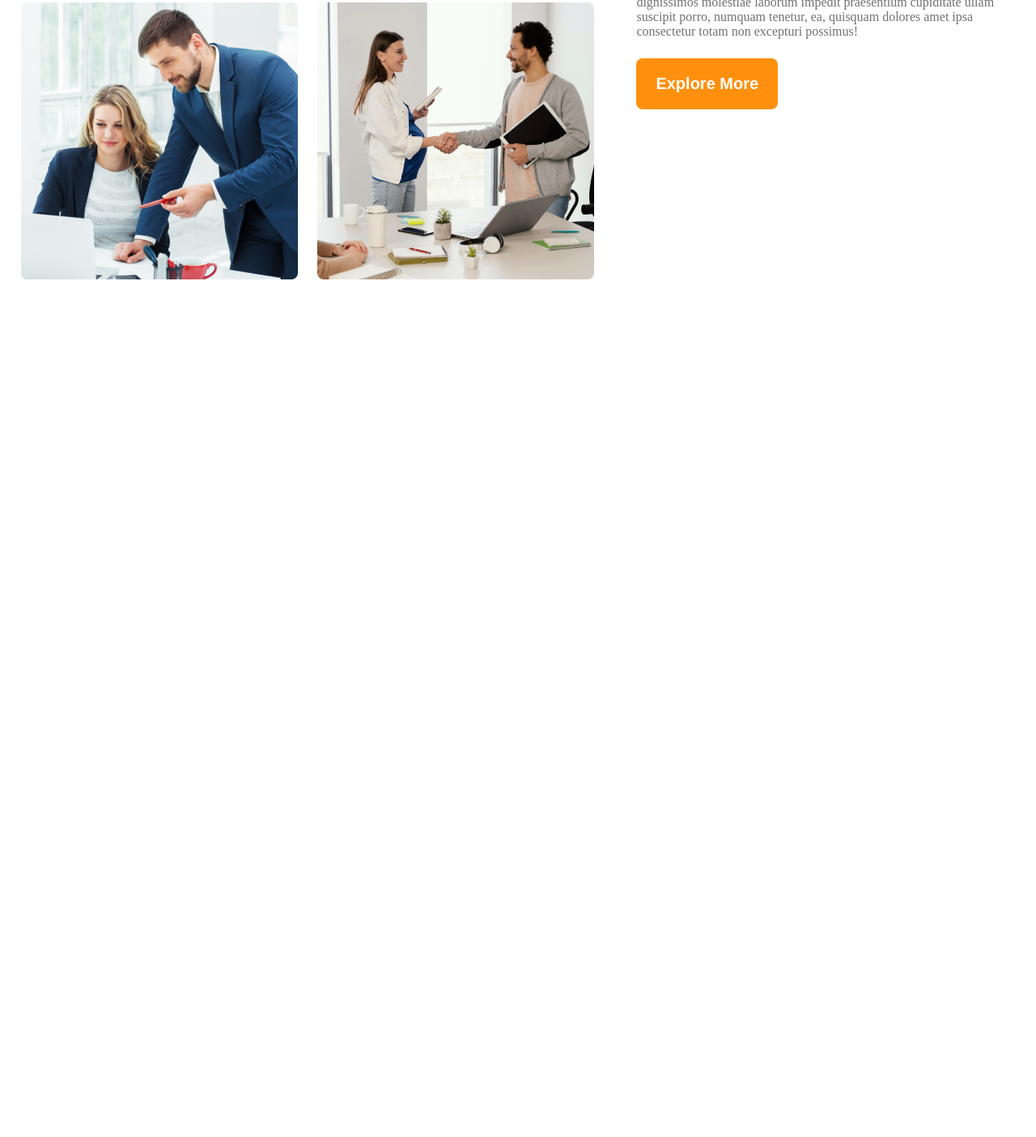
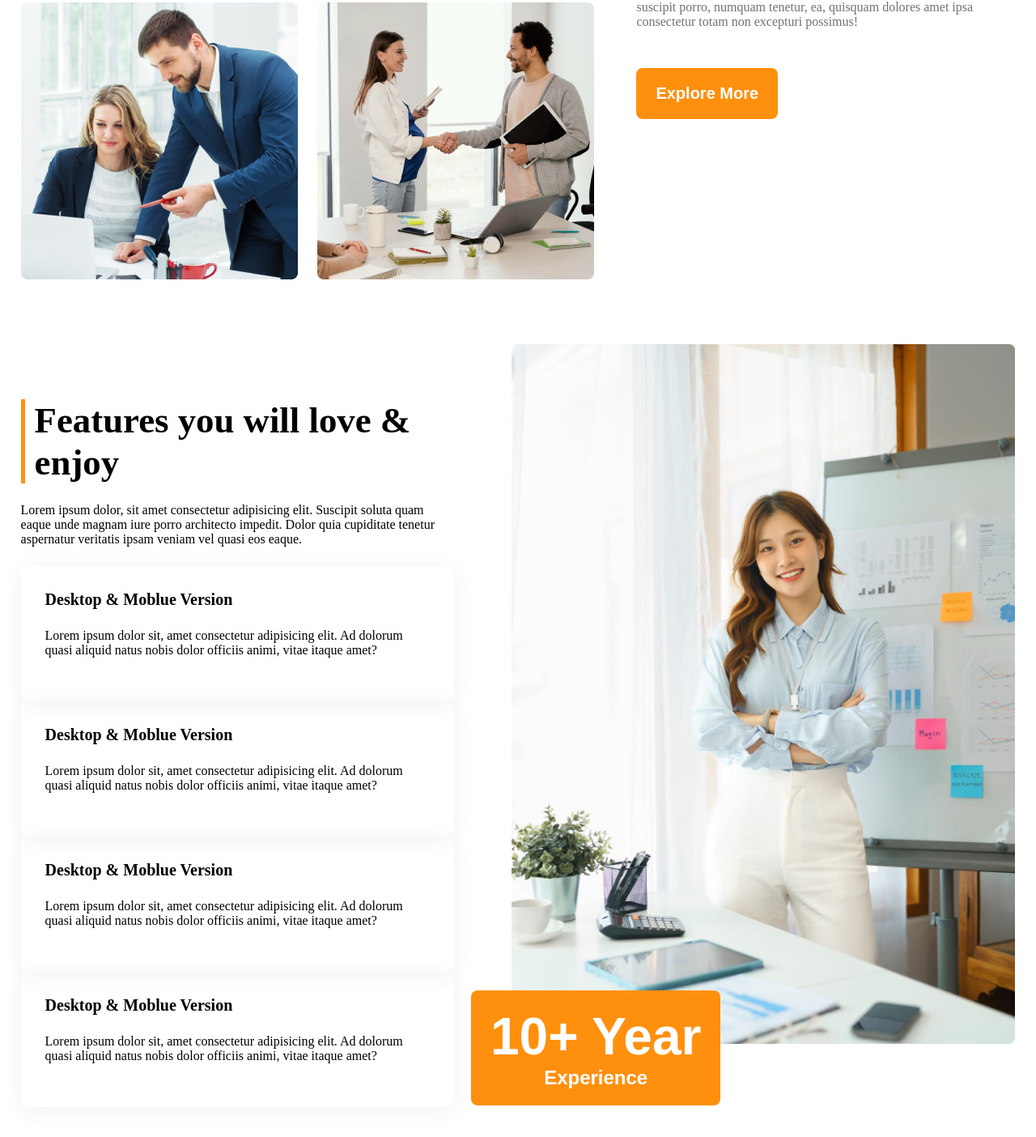
Before and after one commit to jahidhasansabbir/g3-architects, a plain HTML site: page index.html in a window 1280 px wide. Shown: the part 1521-2925 px from the top of the page at 81% size. Before the commit the page ends 1866 px from the top, so only its background shows below. Drawn offline with Linux system fonts and the light colour scheme.

Commit message:
feat: add responsive features section

```diff
--- a/index.html
+++ b/index.html
@@ -44,8 +44,38 @@
             </div>
             <div class="quick-list-content ml">
                 <h3><span id="quick-list dark-2">Quick list </span><span>of Our</span><span class="primary-color"> Features</span></h3>
-                <p class="descriptio dark-2">Lorem ipsum dolor sit amet, consectetur adipisicing elit. Dolore dignissimos molestiae laborum impedit praesentium cupiditate ullam suscipit porro, numquam tenetur, ea, quisquam dolores amet ipsa consectetur totam non excepturi possimus!</p>
+                <p class="description dark-2">Lorem ipsum dolor sit amet, consectetur adipisicing elit. Dolore dignissimos molestiae laborum impedit praesentium cupiditate ullam suscipit porro, numquam tenetur, ea, quisquam dolores amet ipsa consectetur totam non excepturi possimus!</p>
                 <button class="btn-primary mt mb">Explore More</button>
+            </div>
+        </section>
+        <!-- Quick list section ends here -->
+        <!-- Features section starts here -->
+        <section class="features flex">
+            <div class="features-content">
+                <h2 class="features-title f45 bold">Features you will love & enjoy</h2>
+                <p class="description">Lorem ipsum dolor, sit amet consectetur adipisicing elit. Suscipit soluta quam eaque unde magnam iure porro architecto impedit. Dolor quia cupiditate tenetur aspernatur veritatis ipsam veniam vel quasi eos eaque.</p>
+                <div class="features-card">
+                    <h4 class="f20 semibold">Desktop & Moblue Version</h4>
+                    <p class="description">Lorem ipsum dolor sit, amet consectetur adipisicing elit. Ad dolorum quasi aliquid natus nobis dolor officiis animi, vitae itaque amet?</p>
+                </div>
+                <div class="features-card">
+                    <h4 class="f20 semibold">Desktop & Moblue Version</h4>
+                    <p class="description">Lorem ipsum dolor sit, amet consectetur adipisicing elit. Ad dolorum quasi aliquid natus nobis dolor officiis animi, vitae itaque amet?</p>
+                </div>
+                <div class="features-card">
+                    <h4 class="f20 semibold">Desktop & Moblue Version</h4>
+                    <p class="description">Lorem ipsum dolor sit, amet consectetur adipisicing elit. Ad dolorum quasi aliquid natus nobis dolor officiis animi, vitae itaque amet?</p>
+                </div>
+                <div class="features-card">
+                    <h4 class="f20 semibold">Desktop & Moblue Version</h4>
+                    <p class="description">Lorem ipsum dolor sit, amet consectetur adipisicing elit. Ad dolorum quasi aliquid natus nobis dolor officiis animi, vitae itaque amet?</p>
+                </div>
+            </div>
+            <div class="architect">
+                <img src="images/architect.png" alt="">
+                <button class="btn-primary">
+                    <span class="year f65 bold">10+ Year</span><br><span class="experience f25 semibold">Experience</span>
+                </button>
             </div>
         </section>
     </main>
--- a/style/style.css
+++ b/style/style.css
@@ -52,6 +52,31 @@ main, footer{
 }
 .mr{
     margin-right: 24px;
+}
+/* font styles */
+.f45{
+  font-size: 2.8rem;
+}
+.f{
+  font-size: 1rem;
+}
+.f20{
+  font-size: 1.25rem;
+}
+.f65{
+  font-size: 4rem;
+}
+.f25{
+  font-size: 1.5rem;
+}
+.bold{
+  font-weight: 700;
+}
+.medium{
+  font-weight: 500;
+}
+.semibold{
+  font-weight: 600;
 }
 
 /* header section related styles */
@@ -120,6 +145,37 @@ nav {
     gap: 24px;
 }
 
+/* Features section related styles */
+
+.features{
+    margin: 80px 2%;
+    justify-content: space-between;
+    align-items: center;
+    gap:72px
+}
+.features-title{
+  border-left:5px solid #ff900e;
+  max-width: 486px;
+  padding-left: 12px;
+}
+.features-card{
+  padding:30px;
+  border-radius: 8px;
+  box-shadow: 0 4px 30px 0 rgba(0, 0, 0, 0.06);
+  max-width: 586px;
+}
+.architect{
+  max-width: 708px;
+  position: relative;
+}
+.architect img{
+  width: 100%;
+}
+.architect button{
+  position: relative;
+  top: -70px;
+  left: -50px;
+}
 /* Responsive for small screens */
 @media screen and (max-width: 576px) {
     html{
@@ -138,4 +194,12 @@ nav {
   .ml{
     margin-left: 0;
   }
+  .features{
+    flex-direction: column;
+  }
+  .architect button{
+    position: relative;
+    top: 20px;
+    left: 0;
+  }
 }
```
